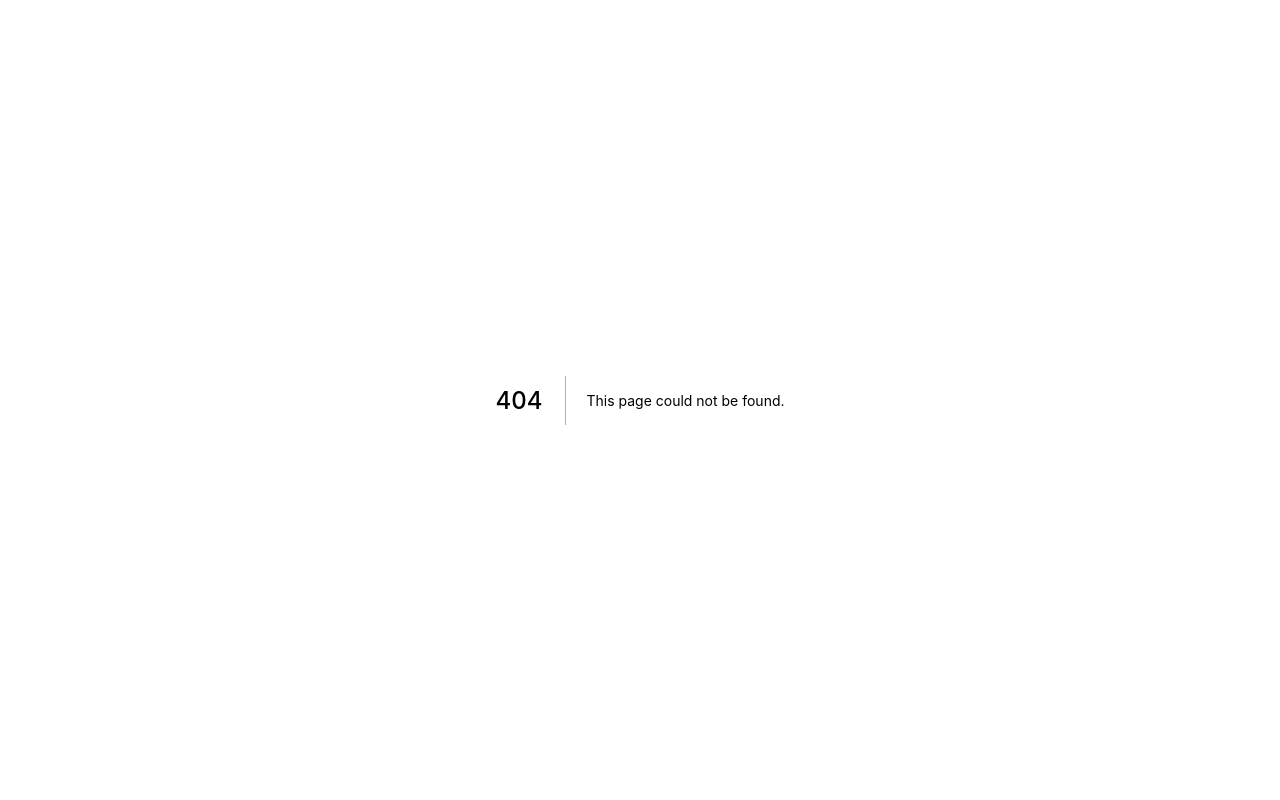
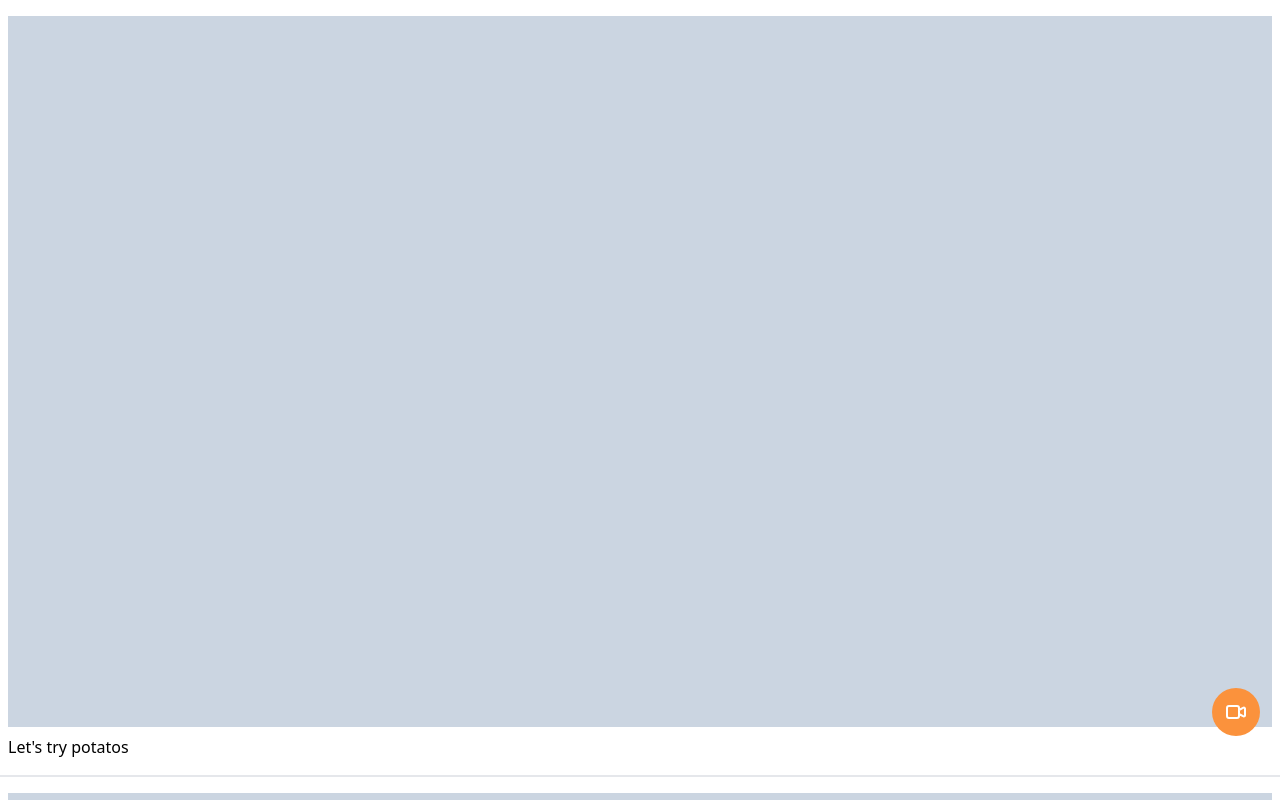
Before and after one commit to dong-park/carrot-market, a Next.js app: page /live in a window 1280 px wide. Before the commit this address had no page. Shown: the top 800 px of the page. Built offline with nearby package versions, Linux system fonts and the light colour scheme.

Commit message:
5.14 Stream

```diff
--- /dev/null
+++ b/pages/live.tsx
@@ -0,0 +1,23 @@
+import type { NextPage } from "next";
+
+const Live: NextPage = () => {
+    return (
+        <div>
+            {([1, 2, 3, 4, 5, 6].map((_, i) => (
+                <div key={i} className="py-4 px-2 space-y-2 border-b-2 last:border-b-0">
+                    <div className="w-full aspect-video bg-slate-300" />
+                    <div>
+                        Let's try potatos
+                    </div>
+                </div>
+            )))}
+            <button className="fixed bottom-16 right-5 bg-orange-400 rounded-full text-white p-3">
+                <svg xmlns="http://www.w3.org/2000/svg" className="h-6 w-6" fill="none" viewBox="0 0 24 24" stroke="currentColor" strokeWidth={2}>
+                    <path strokeLinecap="round" strokeLinejoin="round" d="M15 10l4.553-2.276A1 1 0 0121 8.618v6.764a1 1 0 01-1.447.894L15 14M5 18h8a2 2 0 002-2V8a2 2 0 00-2-2H5a2 2 0 00-2 2v8a2 2 0 002 2z" />
+                </svg>
+            </button>
+        </div>
+    );
+}
+
+export default Live;
```
